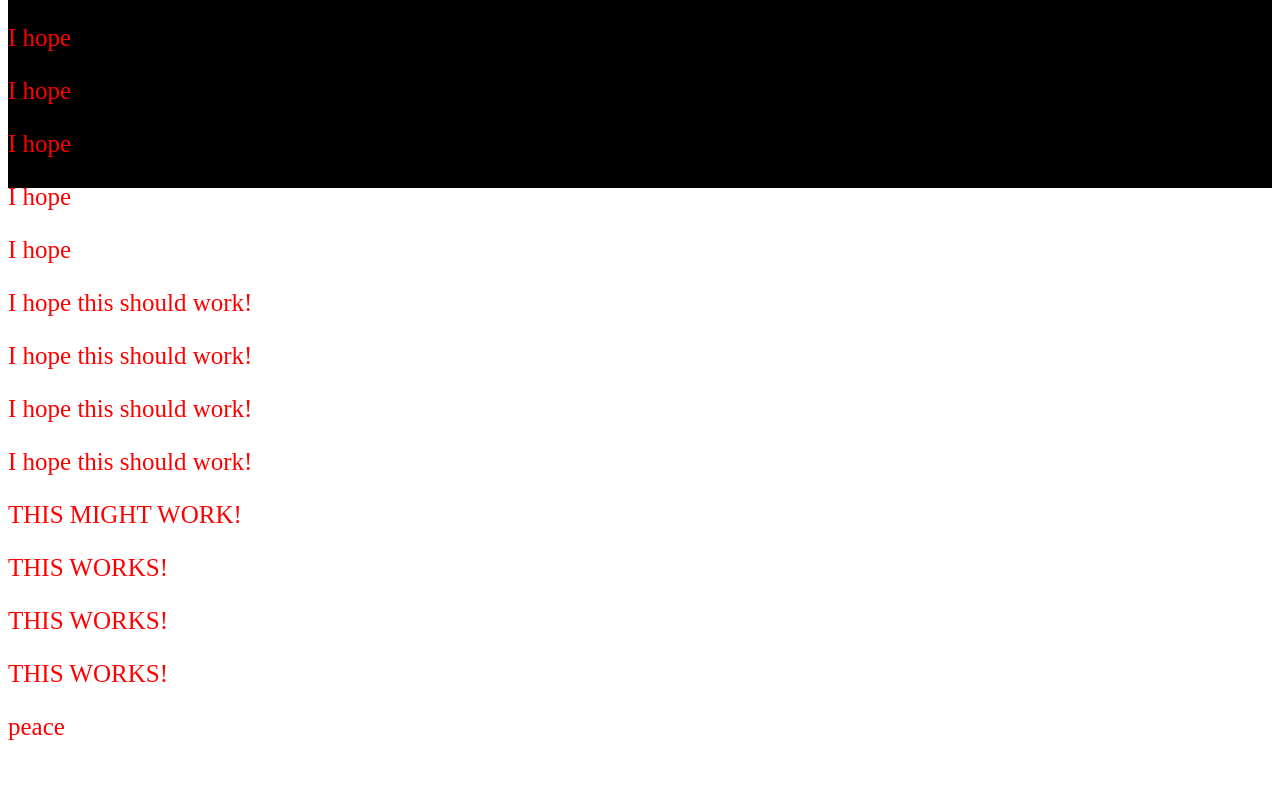
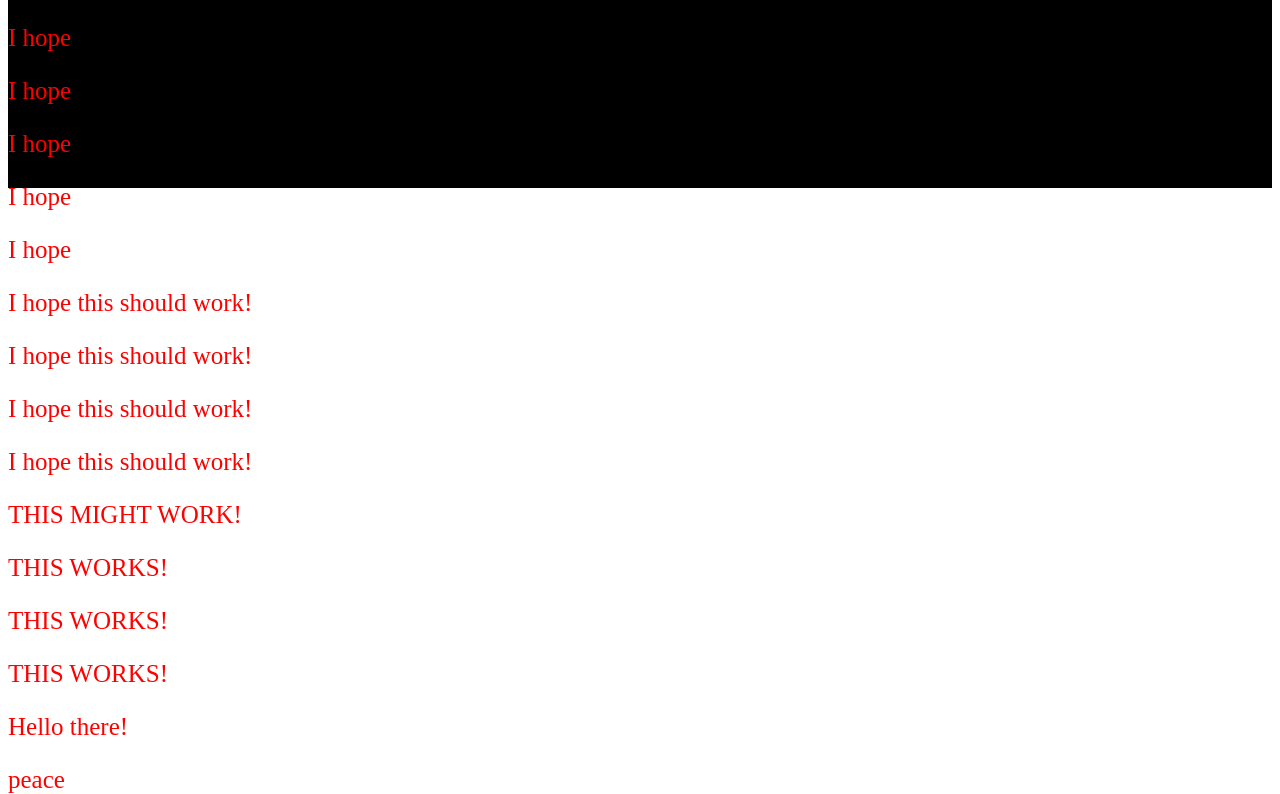
Before and after one commit to github-actions-and-flow-test/test-git-flow, a React app: page / in a window 1280 px wide. Shown: the part 620-1414 px from the top of the page. Before the commit the page ends 1361 px from the top, so only its background shows below. Built offline with nearby package versions, Linux system fonts and the light colour scheme.

Commit message:
feat(main): add HELLO

```diff
--- a/src/component.tsx
+++ b/src/component.tsx
@@ -44,6 +44,8 @@ export const App = () => {
 			<p>THIS WORKS!</p>
 			<p>THIS WORKS!</p>
 
+			<p> Hello there! </p>
+
 
 			<p>peace</p>
 
```
